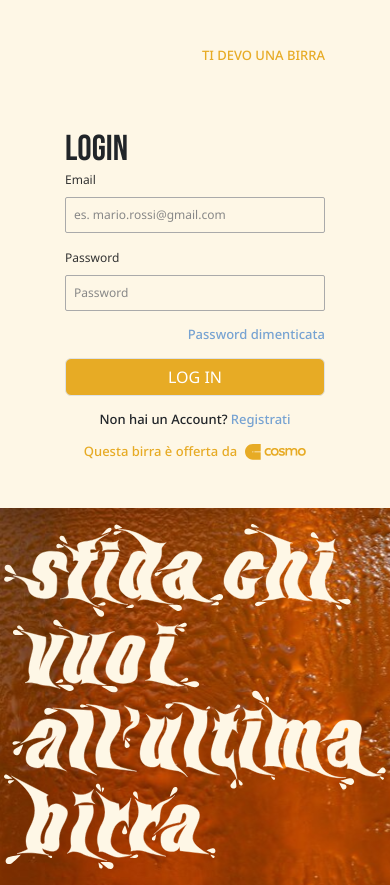
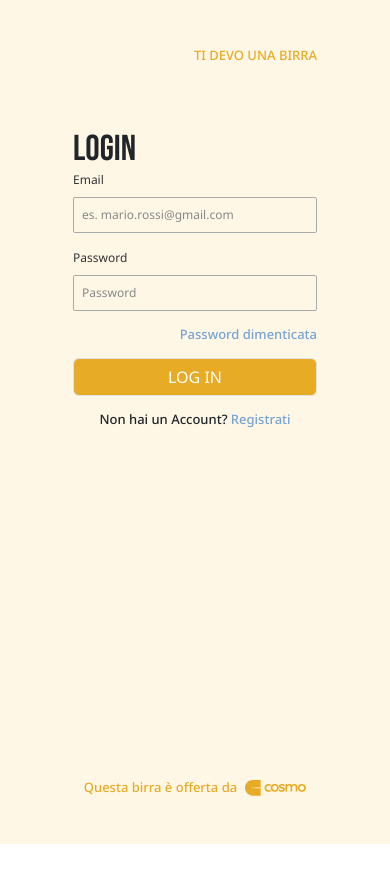
Before and after one commit to manuelgaleone/cosmo-beer, a Next.js app: page /login in a window 390 px wide. After the commit the page ends 844 px from the top, so only its background shows below. Built offline with nearby package versions, Linux system fonts and the light colour scheme.

Commit message:
Solving row

```diff
--- a/components/MainLayout.js
+++ b/components/MainLayout.js
@@ -14,8 +14,8 @@ const MainLayout = ({ children }) => {
       <Head>
         <title>Cosmo - Beer Project</title>
       </Head>
-      <div className='body-container'>
-        <main className='content'>{children}</main>
+      <div>
+        <main>{children}</main>
       </div>
     </>
   );
--- a/pages/login.js
+++ b/pages/login.js
@@ -1,5 +1,5 @@
 import React, { useState } from 'react';
-import { Row, Container, Button } from "react-bootstrap"
+import { Row, Button, Form } from "react-bootstrap"
 
 import beerTitle from '../public/media/title-login.svg'
 import cosmoAccent from '../public/media/cosmo-yellow.svg'
@@ -21,10 +21,11 @@ const Login = () => {
   }
 
   return (
-    <div className='vh-100 row'>
+    <Row className='vh-100 m-0 p-0'>
       <div className='col-12 col-lg-8 m-0 back-beer-1 p-3 d-none d-lg-flex justify-content-center'>
         <Image
           src={beerTitle}
+          alt='Beer title'
           className='beer-login-title img-fluid'
         />
       </div>
@@ -32,7 +33,8 @@ const Login = () => {
         <div className='col-8 login-content p-0 m-0'>
           <h6 className='accent pb-5 p-0 m-0 text-end'>TI DEVO UNA BIRRA</h6>
           <h2 className='bebas-regular pt-3 m-0'>LOGIN</h2>
-            <div className='login-form-container d-flex flex-column'>
+          <div>
+            <Form className='login-form-container d-flex flex-column'>
               <InputText
                 label="Email"
                 id="email"
@@ -51,23 +53,19 @@ const Login = () => {
               />
               <h6 className='text-end blue-light p-0 m-0 pb-3'>Password dimenticata</h6>
               <Button className="back-accent accent-super-light border border-none">LOG IN</Button>
+            </Form>
             <h6 className='text-center p-0 m-0 py-3'>Non hai un Account? <span className='blue-light p-0 m-0'>Registrati</span></h6>
           </div>
         </div>
         <div className='col-12 login-footer d-flex align-items-center justify-content-center gap-2'>
             <h6 className='accent p-0 m-0'>Questa birra è offerta da</h6>
             <Image
+            alt='Cosmo logo'
             src={cosmoAccent}
             />
           </div>
       </div>
-        <div className='col-12 col-lg-8 m-0 back-beer-1 p-3 d-flex d-lg-none justify-content-center'>
-          <Image
-            src={beerTitle}
-            className='beer-login-title img-fluid'
-          />
-        </div>
-    </div>
+    </Row>
   );
 };
 
```
Lines whose indentation alone changed are shown as unchanged.
